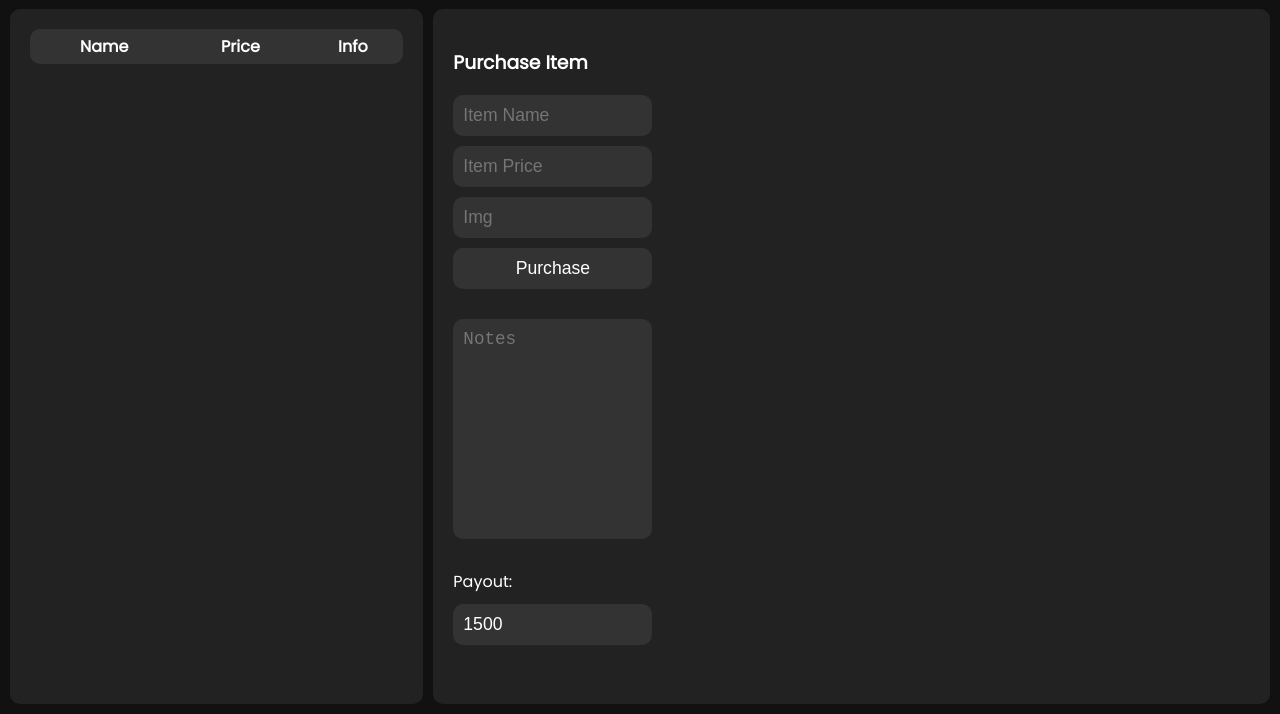
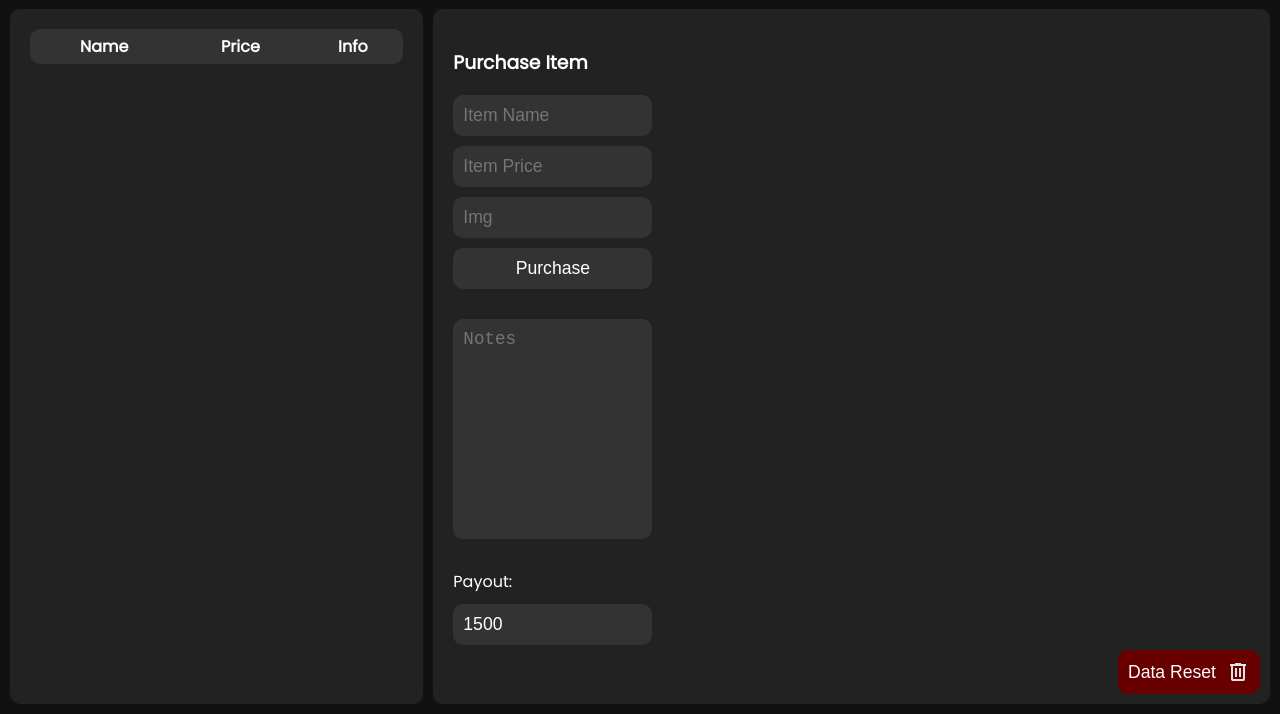
Before and after one commit to commandblocks0/money-game, a plain HTML site: page index.html in a window 1280 px wide. Shown: the part 86-800 px from the top of the page. Drawn offline with Linux system fonts and the light colour scheme.

Commit message:
Add files via upload

```diff
--- a/index.html
+++ b/index.html
@@ -31,6 +31,11 @@
         </div>
     </article>
 
+    <button id="reset">
+        Data Reset
+        <svg xmlns="http://www.w3.org/2000/svg" height="24px" viewBox="0 -960 960 960" width="24px" fill="#e3e3e3"><path d="M280-120q-33 0-56.5-23.5T200-200v-520h-40v-80h200v-40h240v40h200v80h-40v520q0 33-23.5 56.5T680-120H280Zm400-600H280v520h400v-520ZM360-280h80v-360h-80v360Zm160 0h80v-360h-80v360ZM280-720v520-520Z"/></svg>
+    </button>
+
     <section id="itemOverview">
         <h3>Item Overview</h3>
         <img id="overviewImg" src="" alt=""><br>
--- a/script.js
+++ b/script.js
@@ -173,5 +173,12 @@ payoutInput.addEventListener('change', () => {
 document.getElementById("overviewCloseButton").addEventListener('click', closeOverview)
 document.getElementById("overviewRemoveButton").addEventListener('click', deleteItem)
 
+document.getElementById("reset").addEventListener('click', () => {
+    if (confirm('Are you sure you want to reset all data?')) {
+        localStorage.removeItem('moneyGame')
+        location.reload()
+    }
+})
+
 updateDisplay()
 updateDay()
--- a/style.css
+++ b/style.css
@@ -166,3 +166,15 @@ textarea {
         opacity: 0;
     }
 }
+
+/* other */
+#reset {
+    position: fixed;
+    bottom: 20px;
+    right: 20px;
+    display: flex;
+    justify-content: center;
+    align-items: center;
+    gap: 10px;
+    background: rgb(105, 0, 0);
+}
```
